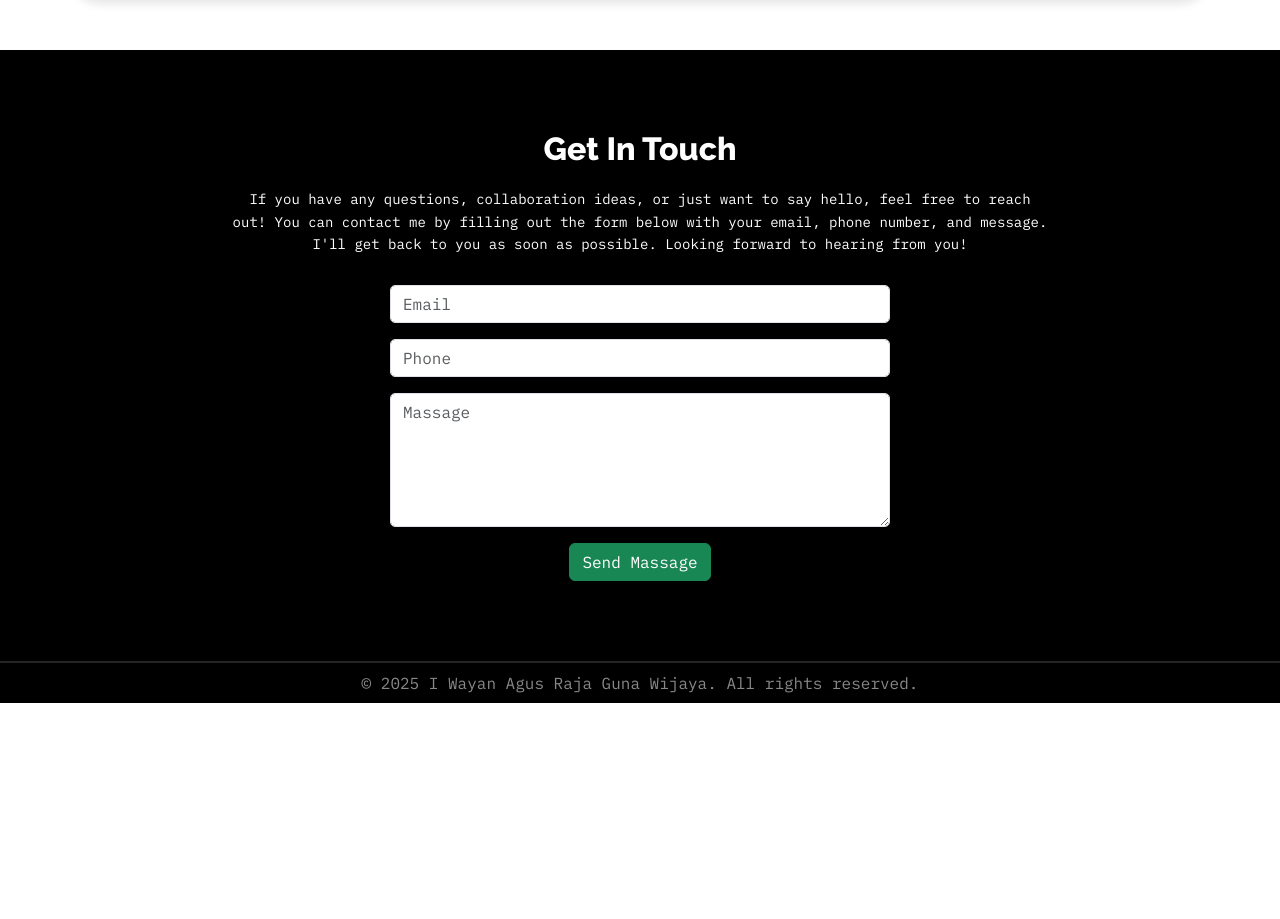
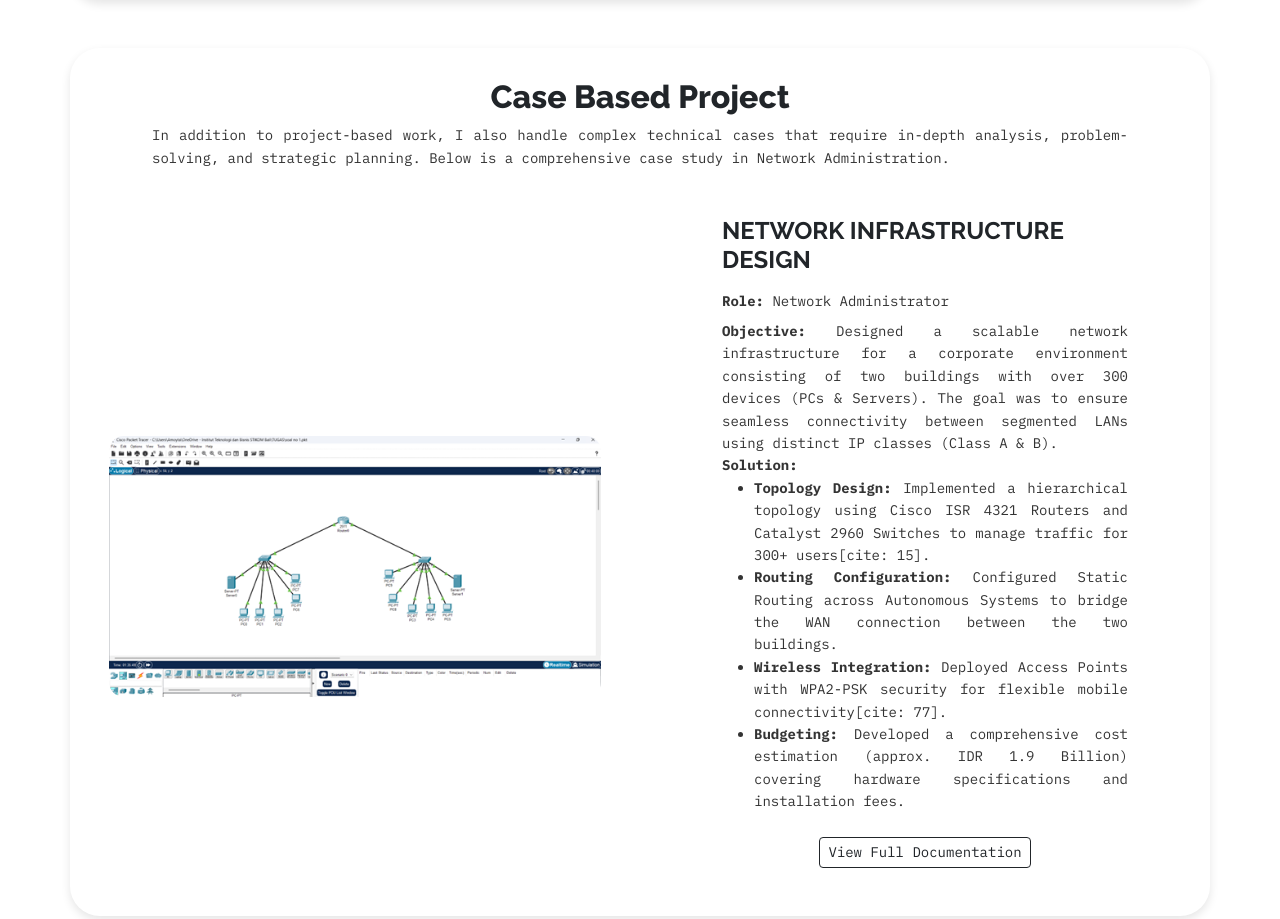
Before and after one commit to Amoyta/portofolio, a plain HTML site: page index.html in a window 1280 px wide. Shown: the part 1680-2599 px from the top of the page. Before the commit the page ends 2383 px from the top, so only its background shows below. Drawn offline with nearby package versions, Linux system fonts and the light colour scheme.

Commit message:
penambahan case based project dan network infrastructure design

```diff
--- a/index.html
+++ b/index.html
@@ -205,6 +205,43 @@
       </div>
     </section>
 
+    <section id="recentWork">
+      <div class="container mt-5 recent-work">
+        <div class="row align-items-center">
+          <div class="col-lg-12 text-center">
+            <h2>Case Based Project</h2>
+            <p class="text-justify mb-5">
+              In addition to project-based work, I also handle complex technical cases that require in-depth analysis, problem-solving, and strategic planning. Below is a comprehensive case study in Network Administration.
+            </p>
+          </div>
+        </div>
+        <div class="row align-items-center">
+          <div class="col-lg-6 text-center">
+            <img src="Picture1.png" alt="Project 1" class="project-img" />
+          </div>
+          <div class="col-lg-6 text-center">
+            <h4>
+              NETWORK INFRASTRUCTURE DESIGN
+            </h4>
+            <p class="mb-2"><strong>Role:</strong> Network Administrator </p>
+            <p class="text-justify">
+              <strong>Objective:</strong> Designed a scalable network infrastructure for a corporate environment consisting of two buildings with over 300 devices (PCs & Servers). The goal was to ensure seamless connectivity between segmented LANs using distinct IP classes (Class A & B).
+            </p>
+            <p class="text-justify">
+              <strong>Solution:</strong>
+            </p>
+            <ul style="font-family: 'IBM Plex Mono', monospace; font-size: 14px; text-align: justify;">
+              <li><strong>Topology Design:</strong> Implemented a hierarchical topology using Cisco ISR 4321 Routers and Catalyst 2960 Switches to manage traffic for 300+ users[cite: 15].</li>
+              <li><strong>Routing Configuration:</strong> Configured Static Routing across Autonomous Systems to bridge the WAN connection between the two buildings.</li>
+              <li><strong>Wireless Integration:</strong> Deployed Access Points with WPA2-PSK security for flexible mobile connectivity[cite: 77].</li>
+              <li><strong>Budgeting:</strong> Developed a comprehensive cost estimation (approx. IDR 1.9 Billion) covering hardware specifications and installation fees.</li>
+            </ul>
+             <a href="Laporan Praktek_230040108_I WAYAN AGUS RAJA GUNA WIJAYA.pdf" download class="btn btn-outline-dark btn-sm mt-4 mb-5" style="font-family: 'IBM Plex Mono';">View Full Documentation</a>
+          </div>
+        </div>
+      </div>
+    </section>
+
     <section id="endsection">
       <div class="container get-in-touch">
         <div class="row align-items-center">
--- a/style.css
+++ b/style.css
@@ -177,6 +177,15 @@
   text-align: justify;
   margin: auto 70px;
 }
+.recent-work ul {
+  font-family: "IBM Plex Mono", monospace;
+  font-weight: 400;
+  color: #333;
+  font-size: 14px;
+  line-height: 1.6;
+  text-align: justify;
+  margin: auto 70px;
+}
 
 #endsection {
   color: white  ;
@@ -239,3 +248,10 @@
   font-family: IBM Plex Mono, monospace;
   font-weight: 400;
 }
+
+.project-img {
+  width: 90%;
+  height: auto;
+  border-radius: 15px;
+  transition: transform 0.3s ease;
+}
```
Also changed, not shown: Picture1.png (added), 1 other file.
